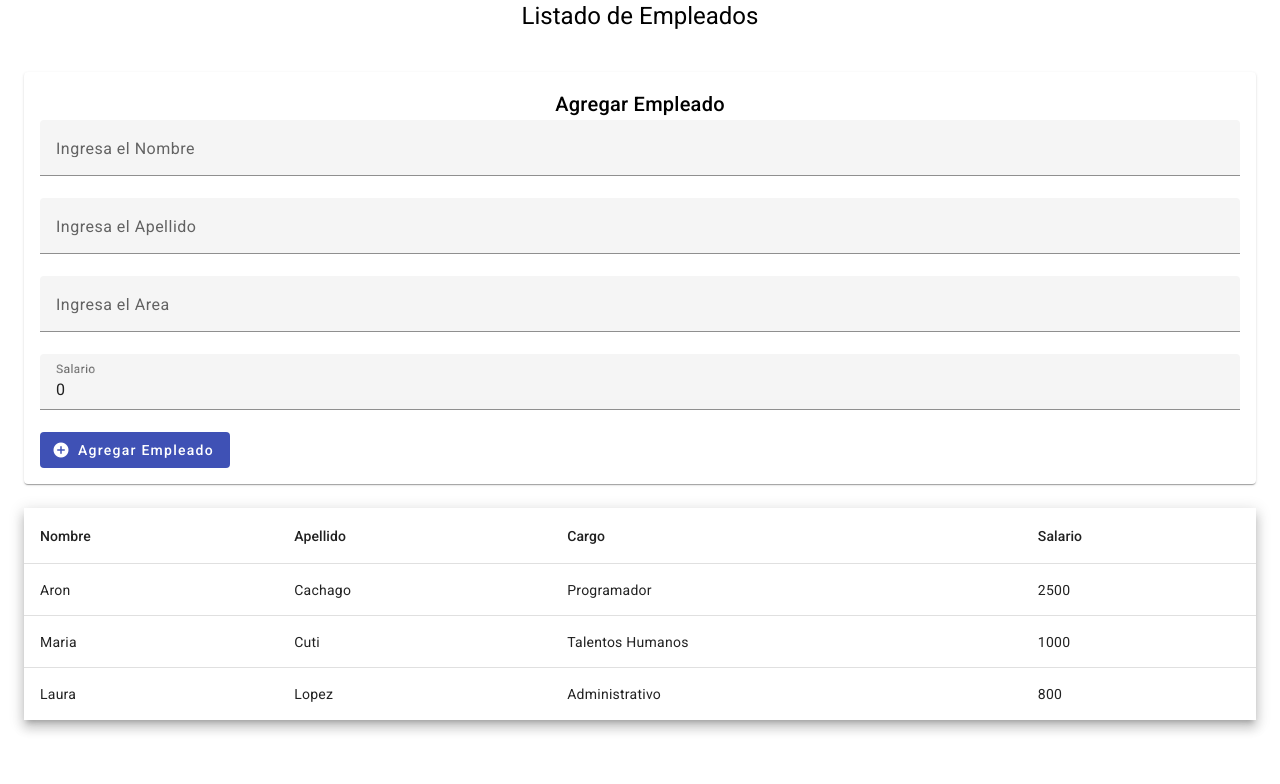
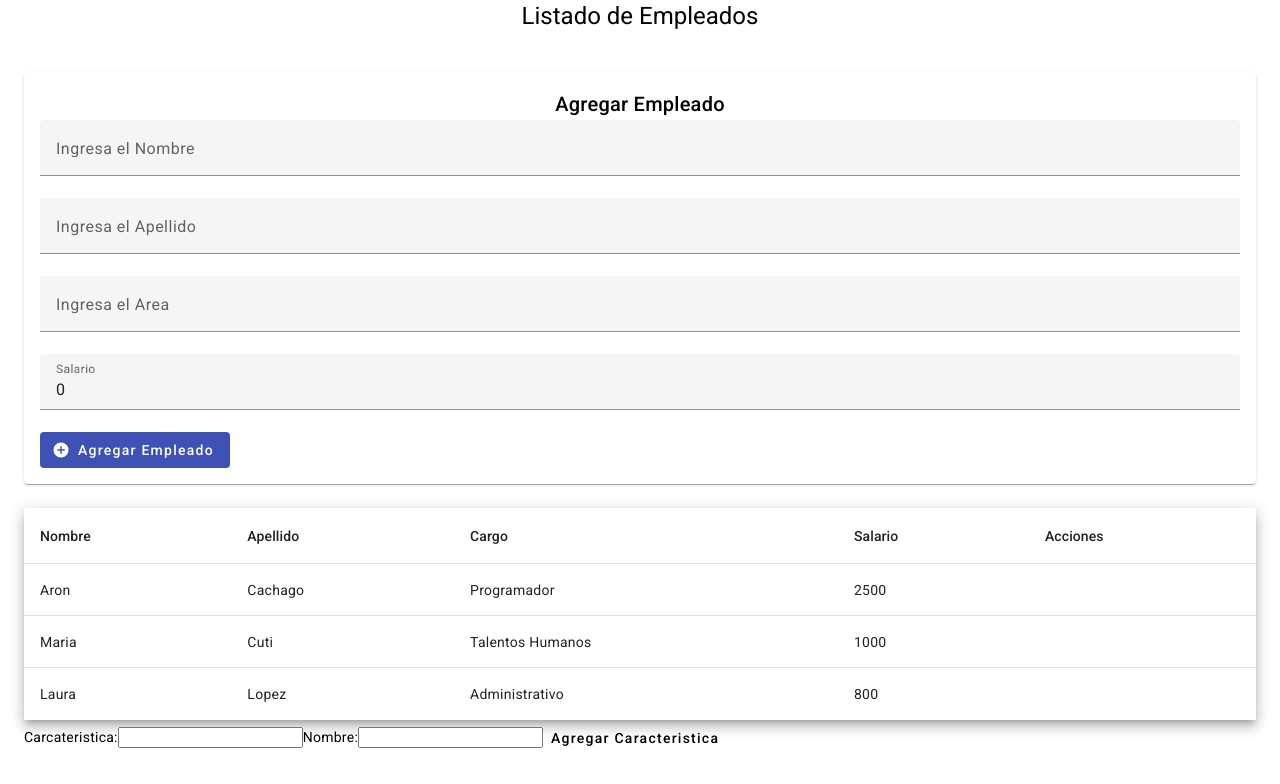
Before and after one commit to JhonattanAron/RegistroEnUnObjeto-Angular, an Angular app: page / in a window 1280 px wide. Shown: the top 784 px of the page. Built offline with nearby package versions, Linux system fonts and the light colour scheme.

Commit message:
registras caracteristicas

```diff
--- a/src/app/app.component.html
+++ b/src/app/app.component.html
@@ -36,7 +36,4 @@
   </form>
 
   <app-empleado-hijo-c  [empleadoDeLista]="columnas" [dataSource]="empleados"></app-empleado-hijo-c>
-
-
-
 </div>
--- a/src/app/app.component.ts
+++ b/src/app/app.component.ts
@@ -18,7 +18,7 @@ export class AppComponent {
     new Empleado("Maria" , "Cuti" , "Talentos Humanos", 1000),
     new Empleado("Laura" , "Lopez" , "Administrativo", 800)
   ];
-  protected columnas:string[] = ['nombre' , 'apellido' , 'cargo' , 'salario']
+  protected columnas:string[] = ['nombre' , 'apellido' , 'cargo' , 'salario', 'acciones']
   @ViewChild(EmpleadoHijoCComponent , {static: false}) empleadosTableComponent:EmpleadoHijoCComponent;
 
   constructor(private _snackBar:MatSnackBar){}
--- a/src/app/app.module.ts
+++ b/src/app/app.module.ts
@@ -12,18 +12,21 @@ import {MatInputModule} from '@angular/material/input';
 import {MatFormFieldModule} from '@angular/material/form-field';
 import {MatSnackBarModule} from '@angular/material/snack-bar';
 import { EmpleadoHijoCComponent } from './empleado-hijo-c/empleado-hijo-c.component';
+import { CaracteristicasEmpleadoCComponent } from './caracteristicas-empleado-c/caracteristicas-empleado-c.component';
+import {MatMenuModule} from '@angular/material/menu';
 
 @NgModule({
   declarations: [
     AppComponent,
-    EmpleadoHijoCComponent
+    EmpleadoHijoCComponent,
+    CaracteristicasEmpleadoCComponent
   ],
   imports: [
     BrowserModule,
     BrowserAnimationsModule,
     FormsModule, MatTableModule , MatButtonModule,
     MatIconModule , MatCardModule , MatInputModule , MatFormFieldModule,
-    MatSnackBarModule
+    MatSnackBarModule , MatMenuModule
   ],
   providers: [],
   bootstrap: [AppComponent]
--- /dev/null
+++ b/src/app/caracteristicas-empleado-c/caracteristicas-empleado-c.component.html
@@ -0,0 +1,9 @@
+<div>
+    <label for="caracteristica">Carcateristica:</label>
+    <input type="text" id="caracteristica" #nuevaCaracteristicaNombre>
+
+    <label for="nombre">Nombre:</label>
+    <input type="text" id="nombre" #nuevoNombre>
+
+    <button type="button" (click)="agregarCaracteristica(nuevaCaracteristicaNombre.value, nuevoNombre.value)" mat-button>Agregar Caracteristica</button>
+  </div>
--- /dev/null
+++ b/src/app/caracteristicas-empleado-c/caracteristicas-empleado-c.component.ts
@@ -0,0 +1,21 @@
+import { Component, EventEmitter, Output } from '@angular/core';
+import { empleadoCaracteristica } from 'src/models/empleadoCaracteristica.model';
+@Component({
+  selector: 'app-caracteristicas-empleado-c',
+  templateUrl: './caracteristicas-empleado-c.component.html',
+  styleUrls: ['./caracteristicas-empleado-c.component.css']
+})
+export class CaracteristicasEmpleadoCComponent {
+
+  @Output() CaracteristicasEmpleados = new EventEmitter<empleadoCaracteristica>();
+
+  public agregarCaracteristica(nuevaCaracteristicaValue: string, nombre: string) {
+    const nuevaCaracteristica: empleadoCaracteristica = {
+      nombre: nombre,
+      caracteristicas: [nuevaCaracteristicaValue]
+    };
+    this.CaracteristicasEmpleados.emit(nuevaCaracteristica);
+  }
+
+
+}
--- a/src/app/empleado-hijo-c/empleado-hijo-c.component.html
+++ b/src/app/empleado-hijo-c/empleado-hijo-c.component.html
@@ -1,11 +1,18 @@
-<table #empleadosTable  mat-table [dataSource]="dataSource" class="mat-elevation-z8">
+<table #empleadosTable mat-table [dataSource]="dataSource" class="mat-elevation-z8">
+  <ng-container *ngFor="let columna of empleadoDeLista" [matColumnDef]="columna">
+    <th mat-header-cell *matHeaderCellDef> {{columna | titlecase}} </th>
+    <td mat-cell *matCellDef="let empleado">
 
-    <ng-container *ngFor="let columna of empleadoDeLista" [matColumnDef]="columna">
-      <th mat-header-cell *matHeaderCellDef> {{columna | titlecase}} </th>
-      <td mat-cell *matCellDef="let empleado"> {{ empleado[columna] }} </td>
-    </ng-container>
+      <ng-container *ngIf="columna === 'acciones'; else otherColumn">
+      </ng-container>
+      <ng-template #otherColumn>
+        {{ empleado[columna] }}
+      </ng-template>
+    </td>
+  </ng-container>
 
-    <tr mat-header-row *matHeaderRowDef="empleadoDeLista"></tr>
-    <tr mat-row *matRowDef="let row;columns:empleadoDeLista "></tr>
+  <tr mat-header-row *matHeaderRowDef="empleadoDeLista"></tr>
+  <tr mat-row *matRowDef="let row; columns: empleadoDeLista"></tr>
 
-  </table>
+</table>
+<app-caracteristicas-empleado-c (CaracteristicasEmpleados)="agregarCaracteristica($event)"></app-caracteristicas-empleado-c>
--- a/src/app/empleado-hijo-c/empleado-hijo-c.component.ts
+++ b/src/app/empleado-hijo-c/empleado-hijo-c.component.ts
@@ -1,5 +1,6 @@
-import { Component, Input, ViewChild } from '@angular/core';
+import { Component, Input, ViewChild, Output, EventEmitter } from '@angular/core';
 import { MatTable } from '@angular/material/table';
+import { empleadoCaracteristica } from 'src/models/empleadoCaracteristica.model';
 
 @Component({
   selector: 'app-empleado-hijo-c',
@@ -8,12 +9,33 @@ import { MatTable } from '@angular/material/table';
 })
 export class EmpleadoHijoCComponent {
 
-  @Input() empleadoDeLista:any;
-  @Input() dataSource:any;
+  @Input() empleadoDeLista: any;
+  @Input() dataSource: any;
   @ViewChild('empleadosTable', { static: true }) table!: MatTable<any>;
 
+  @Output() nuevaCaracteristica = new EventEmitter<object>();
 
-  public updateTable():void{
-    this.table.renderRows()
+  arrayCaracteristicas: empleadoCaracteristica[] = [
+    { nombre: "Aron", caracteristicas: ["Fundador", "Cultivador", "Formador"] },
+    { nombre: "Maria", caracteristicas: ["Directora", "Líder", "Estratega"] }
+    // ... otros objetos
+  ];
+
+  agregarCaracteristica(nuevaCaracteristica: empleadoCaracteristica) {
+    const caracteristicaEncontrada = this.arrayCaracteristicas.find(caracteristica => caracteristica.nombre === nuevaCaracteristica.nombre);
+
+    if (caracteristicaEncontrada) {
+      caracteristicaEncontrada.caracteristicas.push(...nuevaCaracteristica.caracteristicas);
+      console.log(caracteristicaEncontrada);
+
+    } else {
+      console.log("Característica no encontrada");
+    }
+  }
+
+
+
+  public updateTable(): void {
+    this.table.renderRows();
   }
 }
--- /dev/null
+++ b/src/models/empleadoCaracteristica.model.ts
@@ -0,0 +1,4 @@
+export interface empleadoCaracteristica{
+    nombre:string;
+    caracteristicas:string[];
+}
```
Also changed, not shown: src/app/caracteristicas-empleado-c/caracteristicas-empleado-c.component.css (added), 1 other file (tests, documents, lock files or other folders).
